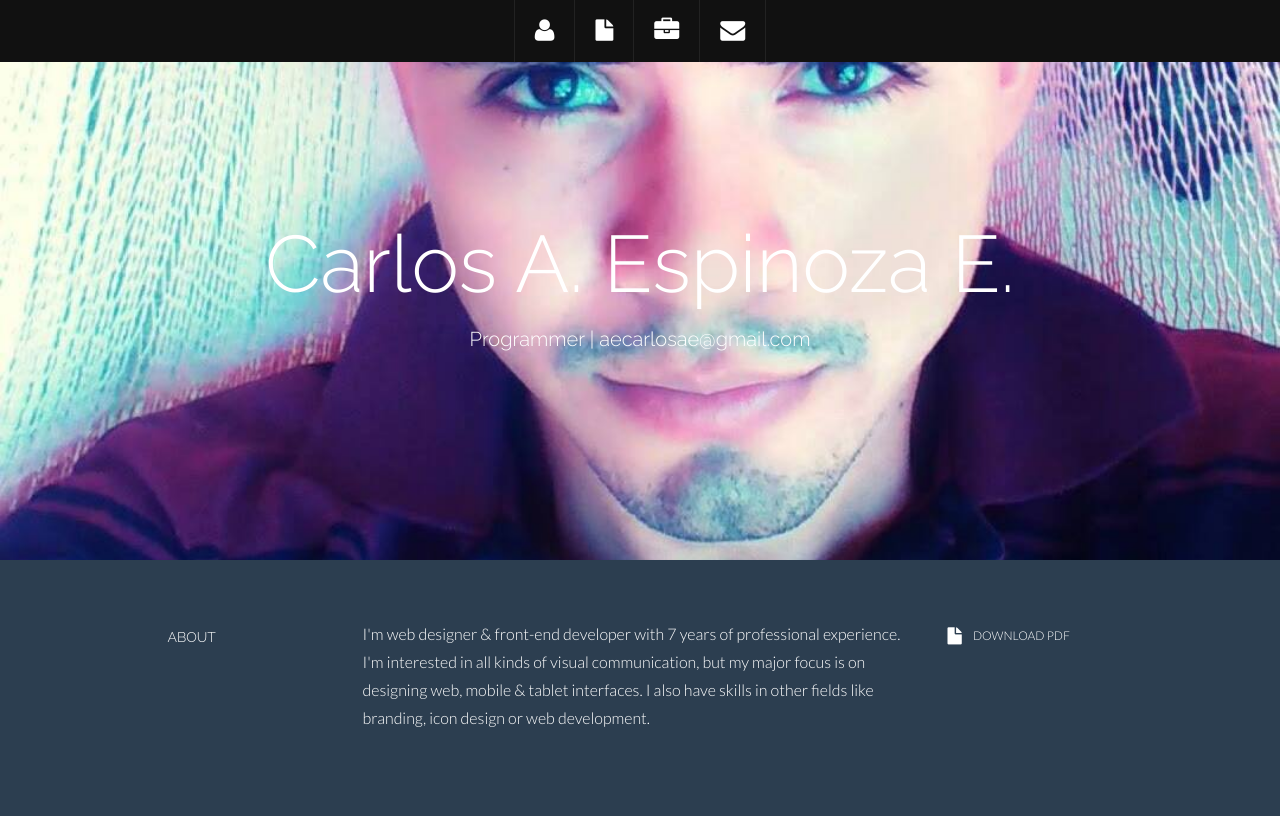
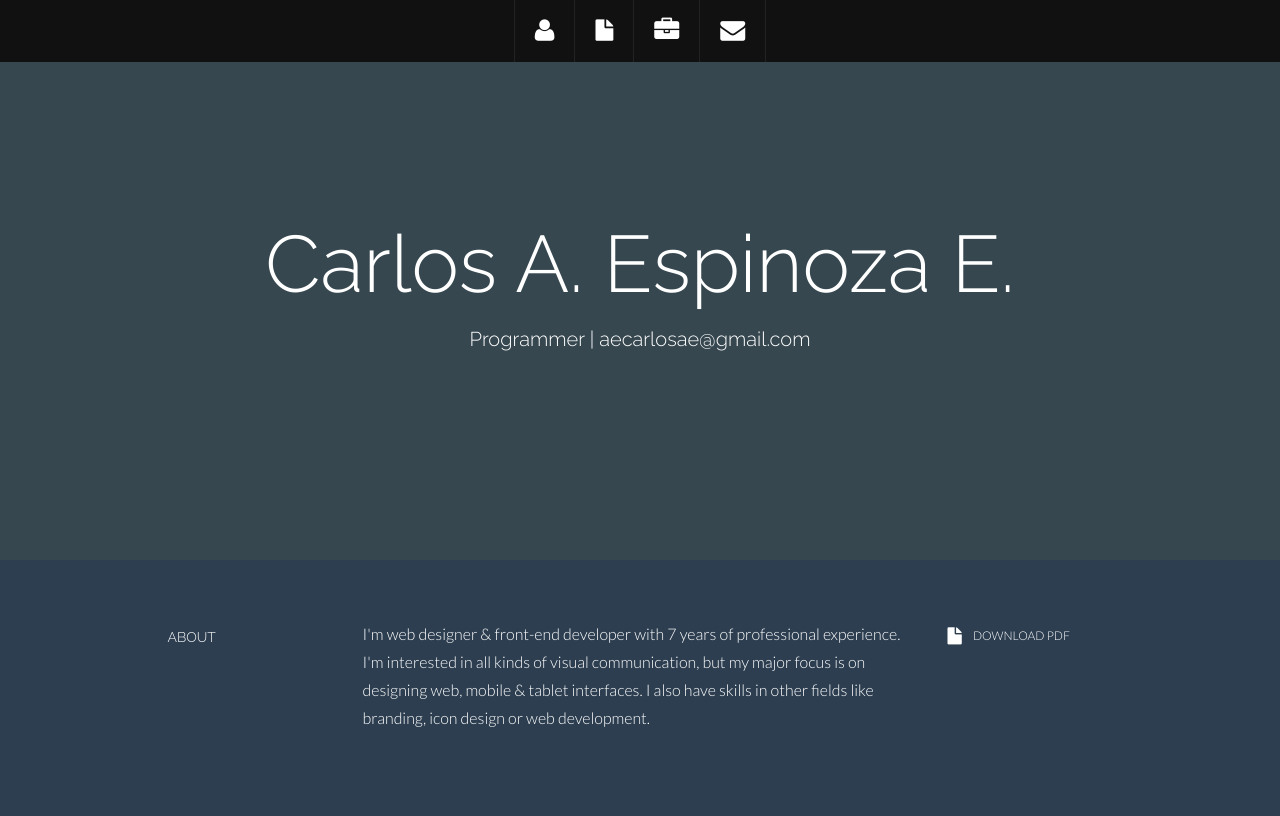
Before and after one commit to aecarlosae/aecarlosae.github.io, a PHP site: page / in a window 1280 px wide. Shown: the top 816 px of the page. Run offline with PHP 8.4, Linux system fonts and the light colour scheme.

Commit message:
Changed the header image to a color

```diff
--- a/assets/css/main.css
+++ b/assets/css/main.css
@@ -153,8 +153,7 @@ a:after {
 
 /* Header Wrap */
 #headerwrap {
-	background: url(../img/header-bg.jpg) no-repeat center top;
-    background-size: 100% 100%;
+	background: #36474F;
 	margin-top: 60px;
 	padding-top:140px;
 	text-align:center;
@@ -162,16 +161,6 @@ a:after {
 	background-position: center center;
 	min-height: 500px;
 	width: 100%;
-
-    -webkit-background-size: 100%;
-    -moz-background-size: 100%;
-    -o-background-size: 100%;
-    background-size: 100%;
-
-    -webkit-background-size: cover;
-    -moz-background-size: cover;
-    -o-background-size: cover;
-    background-size: cover;
 }
 
 #headerwrap h1 {
```
Also changed, not shown: assets/img/header-bg.jpg.
